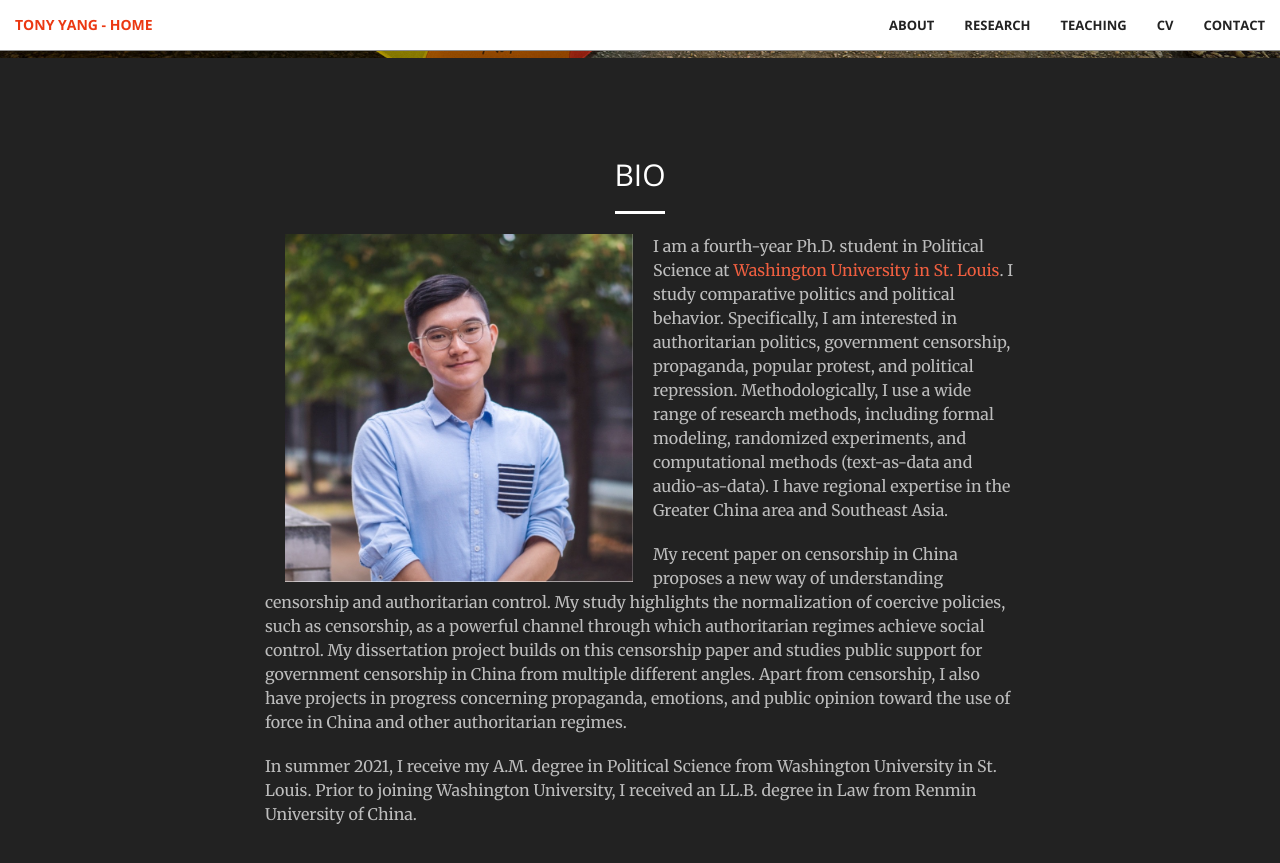
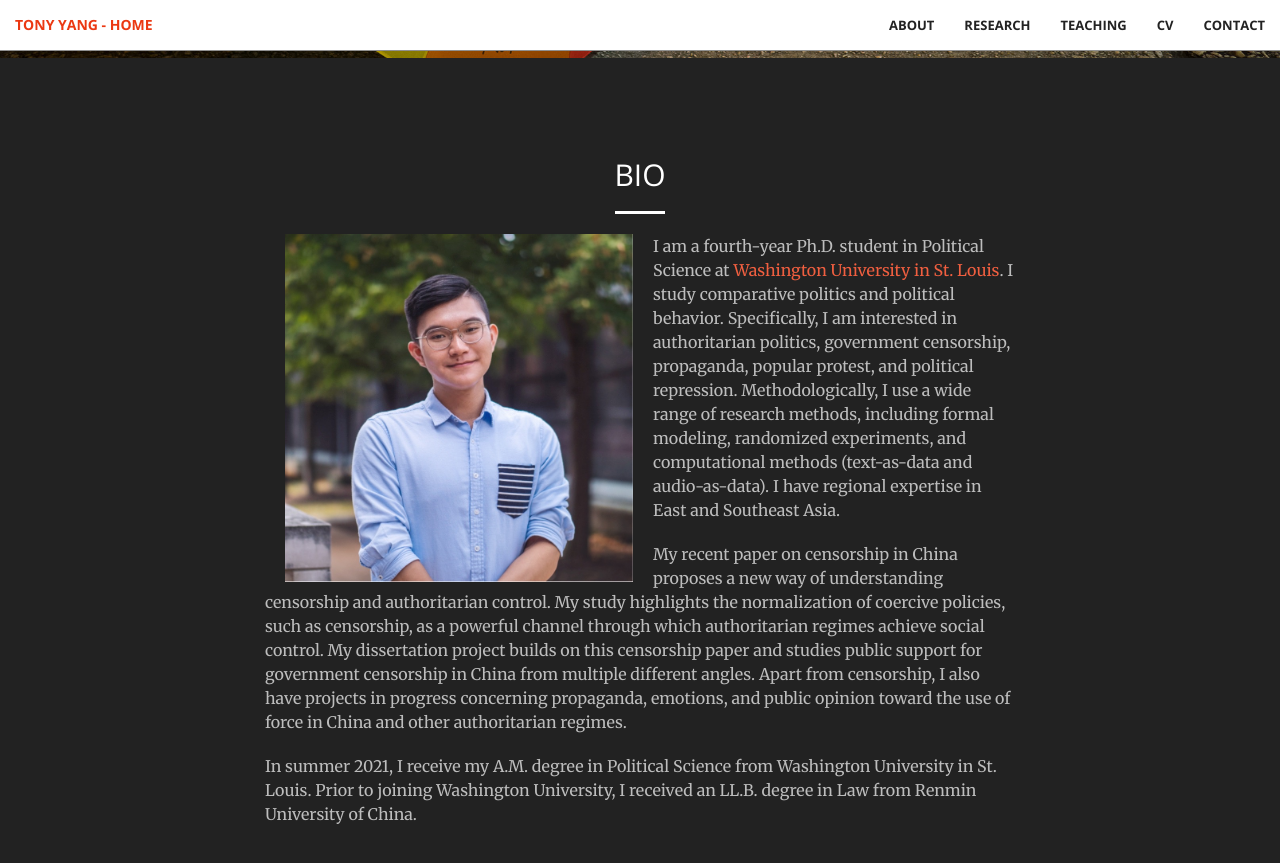
Before and after one commit to tonyhsfz/website, a Jekyll site: the page built from index.html, in a window 1280 px wide and 900 px high, scrolled down 842 px. Shown: the top 863 px of the window. Built offline with Jekyll 4.4.1, drawn with Linux system fonts in a browser that asks for light colours.

Commit message:
Update Bio.html

```diff
--- a/_includes/Bio.html
+++ b/_includes/Bio.html
@@ -6,7 +6,7 @@
                 <hr class="light">
                 <p></p>
                 <img align="left" src="img/Yang.JPG" hspace="20"  width="348" height="348" >
-                <p class="text-faded">I am a fourth-year Ph.D. student in Political Science at <a href="https://polisci.wustl.edu/">Washington University in St. Louis</a>. I study comparative politics and political behavior. Specifically, I am interested in authoritarian politics, government censorship, propaganda, popular protest, and political repression. Methodologically, I use a wide range of research methods, including formal modeling, randomized experiments, and computational methods (text-as-data and audio-as-data). I have regional expertise in the Greater China area and Southeast Asia.</p>
+                <p class="text-faded">I am a fourth-year Ph.D. student in Political Science at <a href="https://polisci.wustl.edu/">Washington University in St. Louis</a>. I study comparative politics and political behavior. Specifically, I am interested in authoritarian politics, government censorship, propaganda, popular protest, and political repression. Methodologically, I use a wide range of research methods, including formal modeling, randomized experiments, and computational methods (text-as-data and audio-as-data). I have regional expertise in East and Southeast Asia.</p>
                 <p class="text-faded">My recent paper on censorship in China proposes a new way of understanding censorship and authoritarian control. My study highlights the normalization of coercive policies, such as censorship, as a powerful channel through which authoritarian regimes achieve social control. My dissertation project builds on this censorship paper and studies public support for government censorship in China from multiple different angles. Apart from censorship, I also have projects in progress concerning propaganda, emotions, and public opinion toward the use of force in China and other authoritarian regimes.</p>
                 <p class="text-faded">In summer 2021, I receive my A.M. degree in Political Science from Washington University in St. Louis. Prior to joining Washington University, I received an LL.B. degree in Law from Renmin University of China.</p>
             </div>
```
